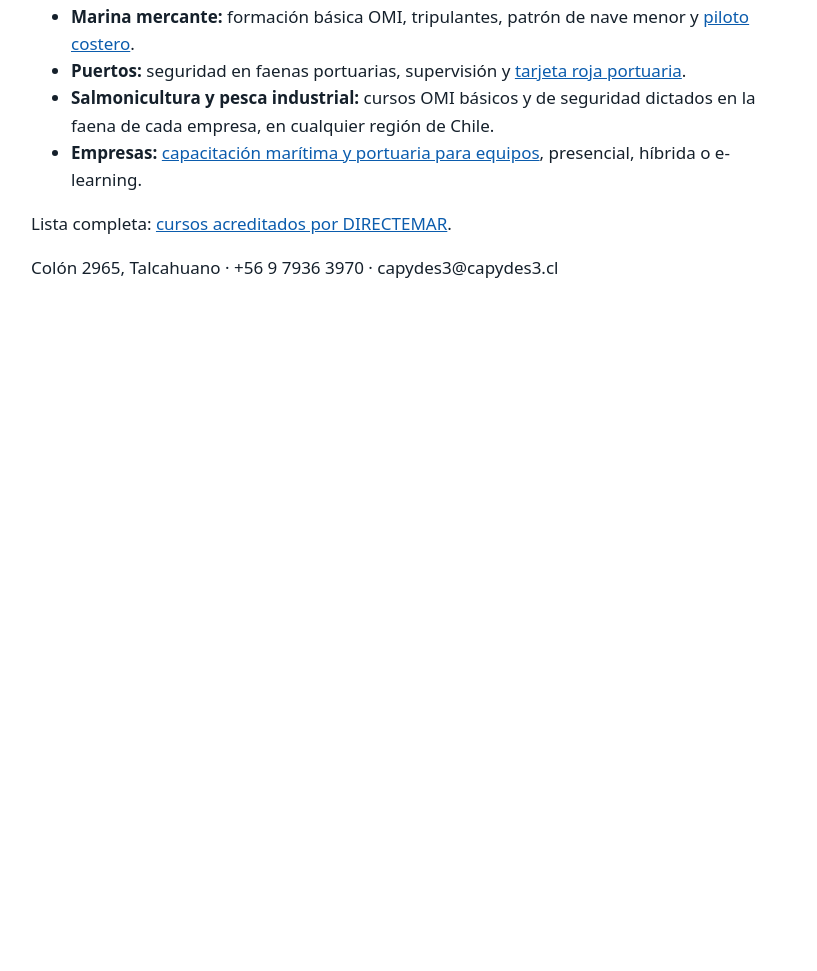
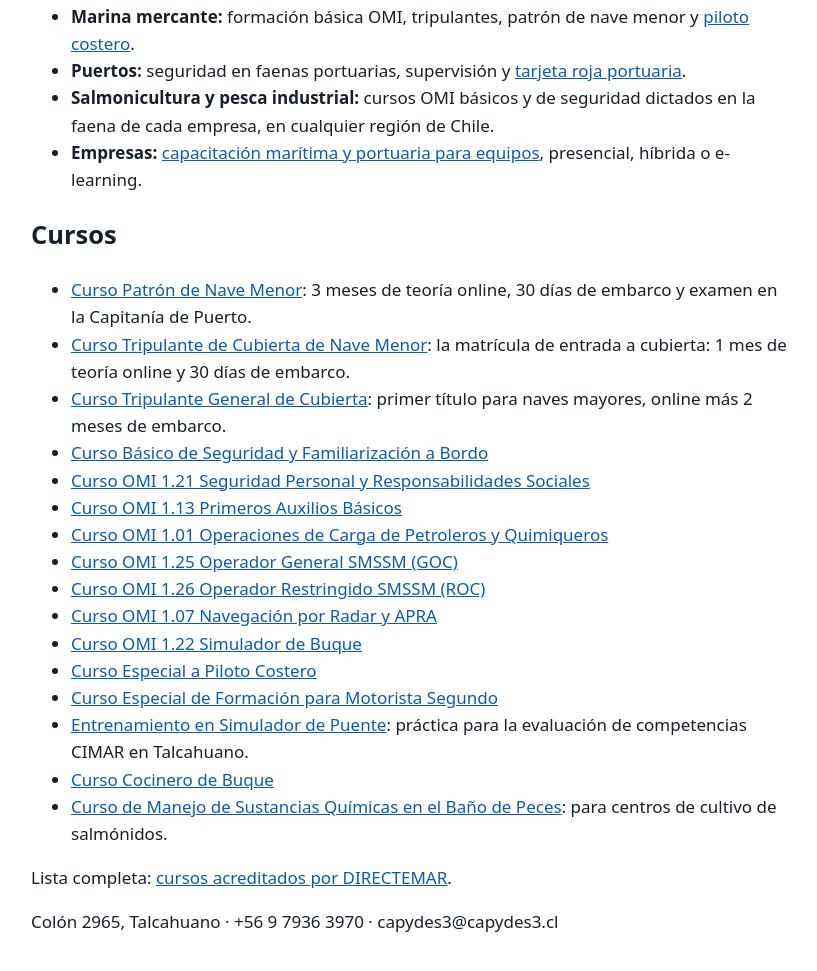
Before and after one commit to capydes3/capydes3.github.io, a plain HTML site: page index.html in a window 1280 px wide. Shown: the part 257-1228 px from the top of the page, without its empty margins (229-1046 px from the left). Before the commit the page ends 800 px from the top, so only its background shows below. Drawn offline with Linux system fonts and the light colour scheme.

Commit message:
Add files via upload

```diff
--- a/index.html
+++ b/index.html
@@ -17,6 +17,25 @@
 <li><strong>Salmonicultura y pesca industrial:</strong> cursos OMI básicos y de seguridad dictados en la faena de cada empresa, en cualquier región de Chile.</li>
 <li><strong>Empresas:</strong> <a href="https://capydes3.cl/pages/empresas">capacitación marítima y portuaria para equipos</a>, presencial, híbrida o e-learning.</li>
 </ul>
+<h2>Cursos</h2>
+<ul>
+<li><a href="https://capydes3.cl/products/curso-patron-de-nave-menor">Curso Patrón de Nave Menor</a>: 3 meses de teoría online, 30 días de embarco y examen en la Capitanía de Puerto.</li>
+<li><a href="https://capydes3.cl/products/tripulante-de-cubierta-de-nave-menor">Curso Tripulante de Cubierta de Nave Menor</a>: la matrícula de entrada a cubierta: 1 mes de teoría online y 30 días de embarco.</li>
+<li><a href="https://capydes3.cl/products/curso-tripulante-general-de-cubierta-de-la-mmn">Curso Tripulante General de Cubierta</a>: primer título para naves mayores, online más 2 meses de embarco.</li>
+<li><a href="https://capydes3.cl/products/curso-basico-de-seguridad-y-familiarizacion-a-bordo">Curso Básico de Seguridad y Familiarización a Bordo</a></li>
+<li><a href="https://capydes3.cl/products/omi-1-21">Curso OMI 1.21 Seguridad Personal y Responsabilidades Sociales</a></li>
+<li><a href="https://capydes3.cl/products/omi-1-13-primeros-auxilios-basicos">Curso OMI 1.13 Primeros Auxilios Básicos</a></li>
+<li><a href="https://capydes3.cl/products/omi-1-01-formacion-basica-en-operaciones-de-carga-de-petroleros-y-quimiqueros">Curso OMI 1.01 Operaciones de Carga de Petroleros y Quimiqueros</a></li>
+<li><a href="https://capydes3.cl/products/omi-1-25-operador-general-smssm-goc">Curso OMI 1.25 Operador General SMSSM (GOC)</a></li>
+<li><a href="https://capydes3.cl/products/omi-1-26-operador-restringido-del-smssm">Curso OMI 1.26 Operador Restringido SMSSM (ROC)</a></li>
+<li><a href="https://capydes3.cl/products/omi-1-07-navegacion-por-radar-arpa">Curso OMI 1.07 Navegación por Radar y APRA</a></li>
+<li><a href="https://capydes3.cl/products/omi-1-22-simulador-de-buque-brm">Curso OMI 1.22 Simulador de Buque</a></li>
+<li><a href="https://capydes3.cl/products/curso-especial-de-formacion-de-tripulante-de-la-guardia-de-navegacion-tripulante-de-primera-de-puente-o-patron-de-nave-menor-a-piloto-costero">Curso Especial a Piloto Costero</a></li>
+<li><a href="https://capydes3.cl/products/curso-especial-de-formacion-para-motorista-ii">Curso Especial de Formación para Motorista Segundo</a></li>
+<li><a href="https://capydes3.cl/products/entrenamiento-en-simulador-de-puente">Entrenamiento en Simulador de Puente</a>: práctica para la evaluación de competencias CIMAR en Talcahuano.</li>
+<li><a href="https://capydes3.cl/products/curso-cocinero-de-buque">Curso Cocinero de Buque</a></li>
+<li><a href="https://capydes3.cl/products/manejo-de-sustancias-quimicas-y-mercancias-peligrosas">Curso de Manejo de Sustancias Químicas en el Baño de Peces</a>: para centros de cultivo de salmónidos.</li>
+</ul>
 <p>Lista completa: <a href="https://capydes3.cl/pages/lista-de-cursos-acreditados">cursos acreditados por DIRECTEMAR</a>.</p>
 <p>Colón 2965, Talcahuano · +56 9 7936 3970 · capydes3@capydes3.cl</p>
 </body>
```
